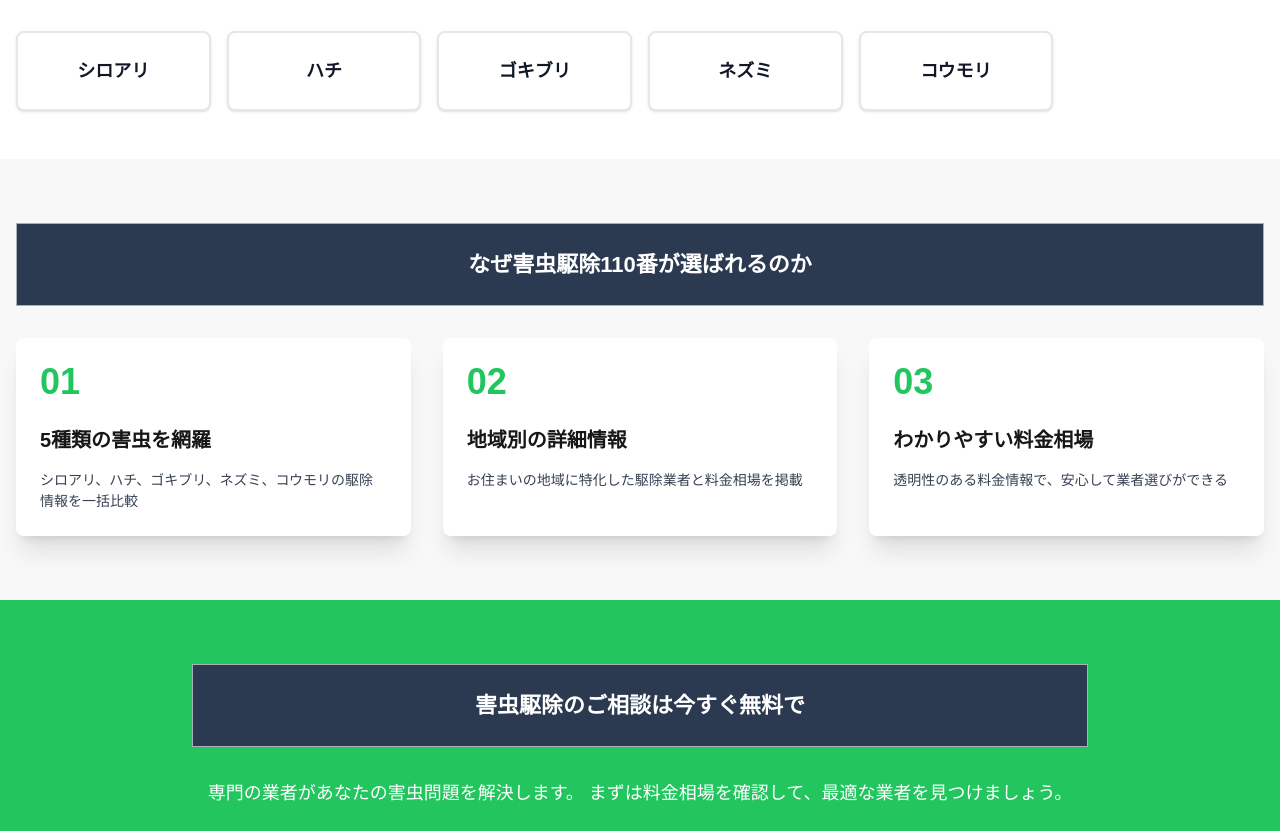
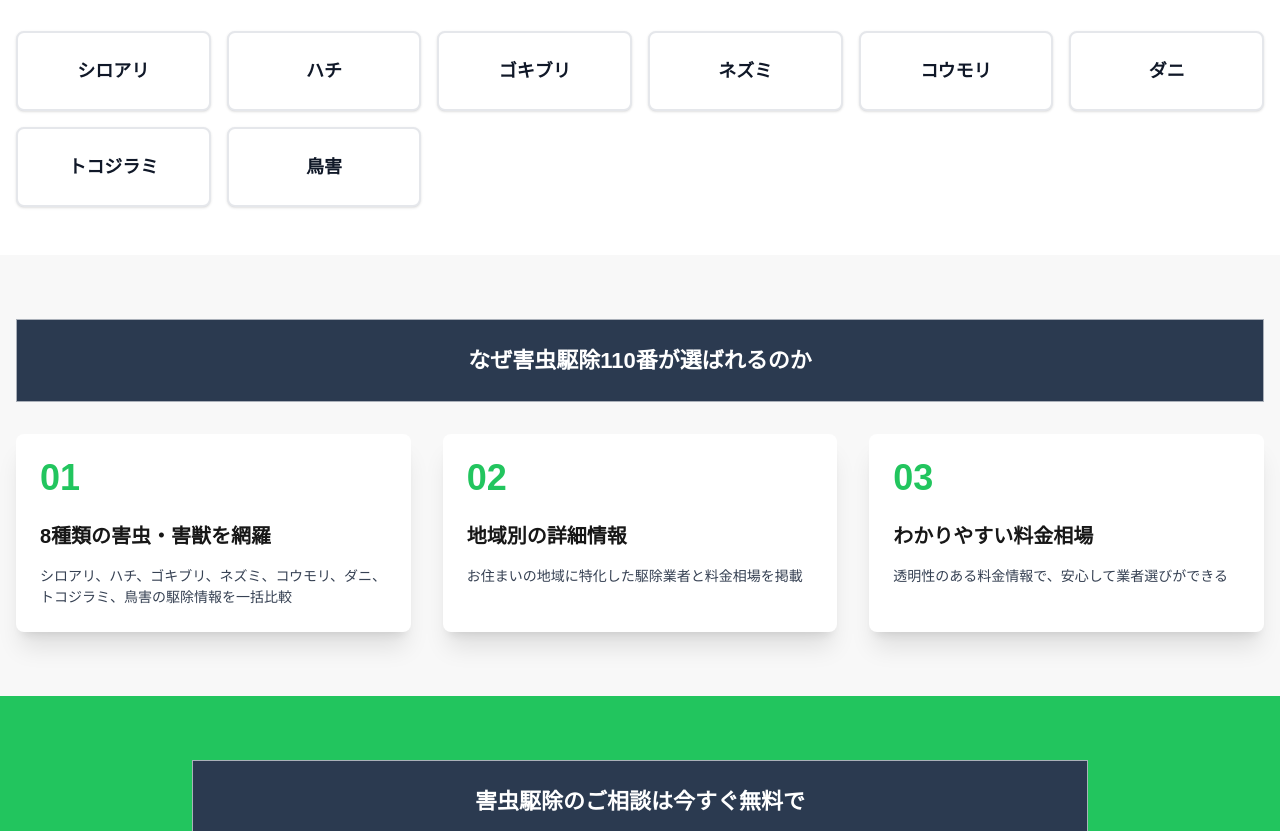
Before and after one commit to webmaster0818/pest-control-001, a Next.js app: page / in a window 1280 px wide. Shown: the part 1667-2498 px from the top of the page. Built offline with nearby package versions, Linux system fonts and the light colour scheme.

Commit message:
TOPページ: ダニ、トコジラミ、鳥害のリンクを追加（計8種類の害虫・害獣に対応）

```diff
--- a/app/page.tsx
+++ b/app/page.tsx
@@ -8,6 +8,9 @@ export default function Home() {
     { name: "ゴキブリ", href: "/gokiburi", icon: "🪳", color: "bg-red-100 hover:bg-red-200" },
     { name: "ネズミ", href: "/nezumi", icon: "🐭", color: "bg-gray-100 hover:bg-gray-200" },
     { name: "コウモリ", href: "/koumori", icon: "🦇", color: "bg-purple-100 hover:bg-purple-200" },
+    { name: "ダニ", href: "/dani", icon: "🦠", color: "bg-green-100 hover:bg-green-200" },
+    { name: "トコジラミ", href: "/tokojirami", icon: "🐛", color: "bg-orange-100 hover:bg-orange-200" },
+    { name: "鳥害", href: "/chougai", icon: "🐦", color: "bg-blue-100 hover:bg-blue-200" },
   ];
 
   const areas = [
@@ -17,7 +20,7 @@ export default function Home() {
   ];
 
   const features = [
-    { title: "5種類の害虫を網羅", description: "シロアリ、ハチ、ゴキブリ、ネズミ、コウモリの駆除情報を一括比較" },
+    { title: "8種類の害虫・害獣を網羅", description: "シロアリ、ハチ、ゴキブリ、ネズミ、コウモリ、ダニ、トコジラミ、鳥害の駆除情報を一括比較" },
     { title: "地域別の詳細情報", description: "お住まいの地域に特化した駆除業者と料金相場を掲載" },
     { title: "わかりやすい料金相場", description: "透明性のある料金情報で、安心して業者選びができる" },
   ];
```
